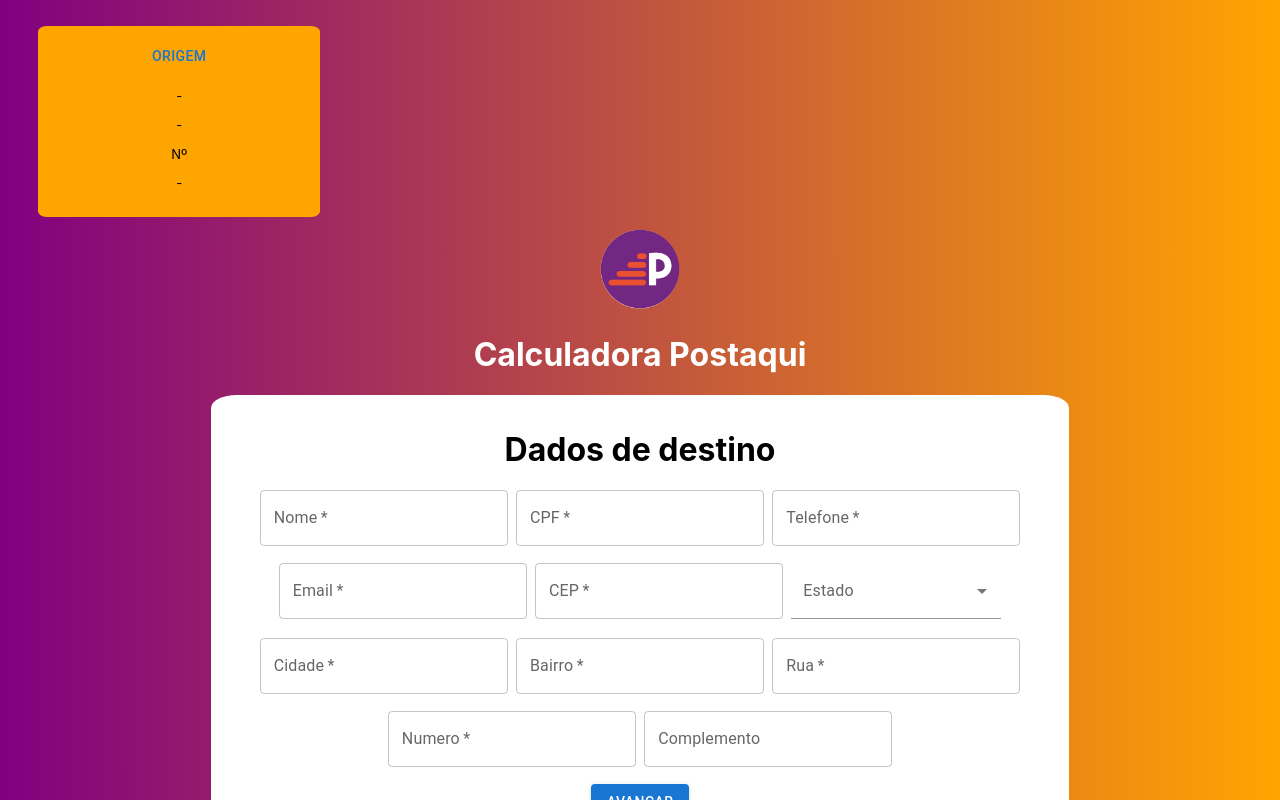
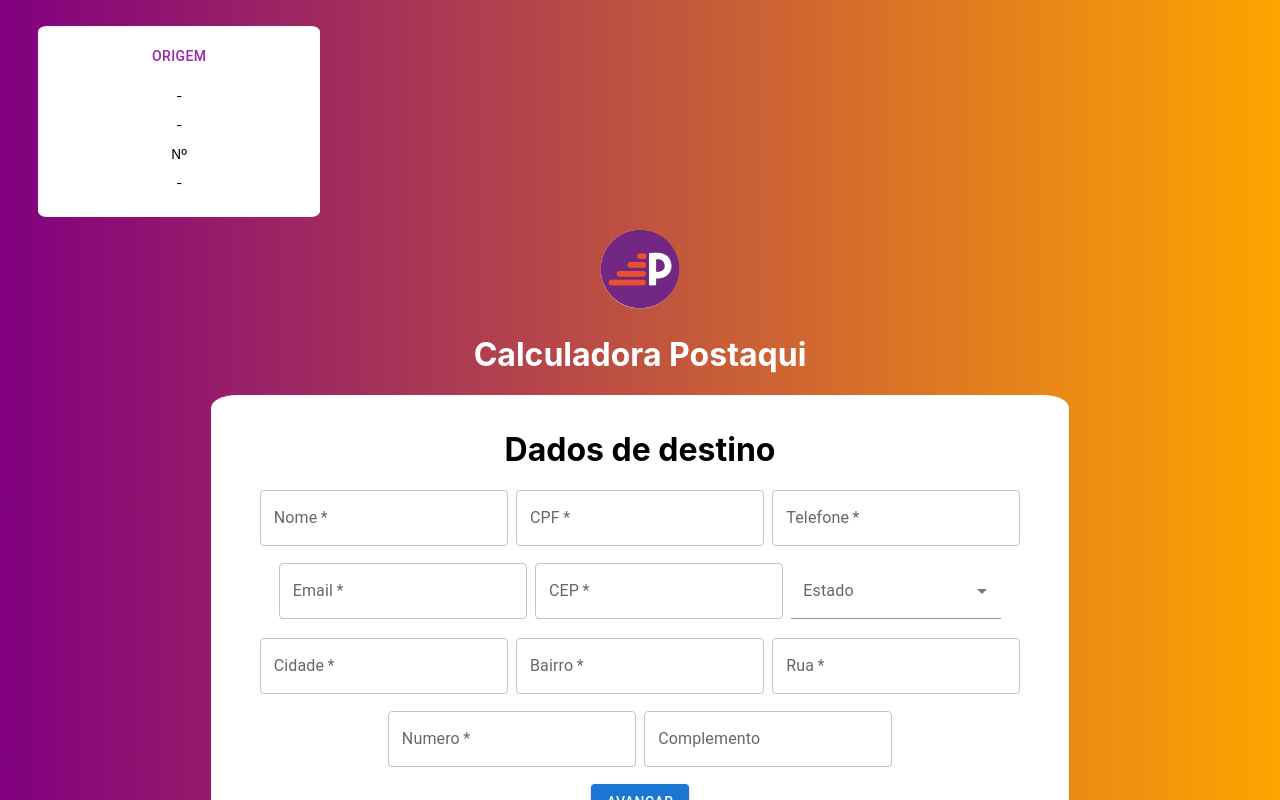
Before and after one commit to GiovaniFZ/Mini-Calculadora, a React (Create React App) app: page / in a window 1280 px wide. Both pictures are taken after a click on the button "AVANÇAR". Shown: the top 800 px of the page. Built offline with nearby package versions, Linux system fonts and the light colour scheme.

Commit message:
Alteração no tema do form superior

```diff
--- a/src/pages/Destino.js
+++ b/src/pages/Destino.js
@@ -3,7 +3,6 @@ import './Layout.css'
 import { useNavigate, useLocation } from 'react-router-dom';
 import LayoutOrDest from './LayoutOrDest';
 import { Button } from '@mui/material';
-import theme from '../theme/theme.js';
 
 function Destino() {
 
@@ -61,7 +60,7 @@ function Destino() {
     <div className='background'>
     <div className='formsTop'>
       <form id="pathForm" className='paths'>
-        <Button color={theme.color} onClick={handleTopClick}>Origem</Button>
+        <Button color="secondary" onClick={handleTopClick}>Origem</Button>
         <p>{dadosOrigem.fullname} - {dadosOrigem.cpf}</p>
         <p>{dadosOrigem.address.cep}</p>
         <p>{dadosOrigem.address.street} - {dadosOrigem.address.neighborhood}</p>
--- a/src/pages/Layout.css
+++ b/src/pages/Layout.css
@@ -30,7 +30,7 @@
   margin-top: 2%;
   height: 20%;
   width: 20%;
-  background-color: orange;
+  background-color: white;
   border-radius: 3%;
   text-align: center;
   font-size: small;
--- a/src/theme/theme.js
+++ /dev/null
@@ -1,14 +0,0 @@
-import { createTheme } from '@mui/material/styles';
-
-const theme = createTheme({
-  palette: {
-    ochre: {
-      main: '#E3D026',
-      light: '#E9DB5D',
-      dark: '#A29415',
-      contrastText: '#242105',
-    },
-  },
-});
-
-export default theme;
```
